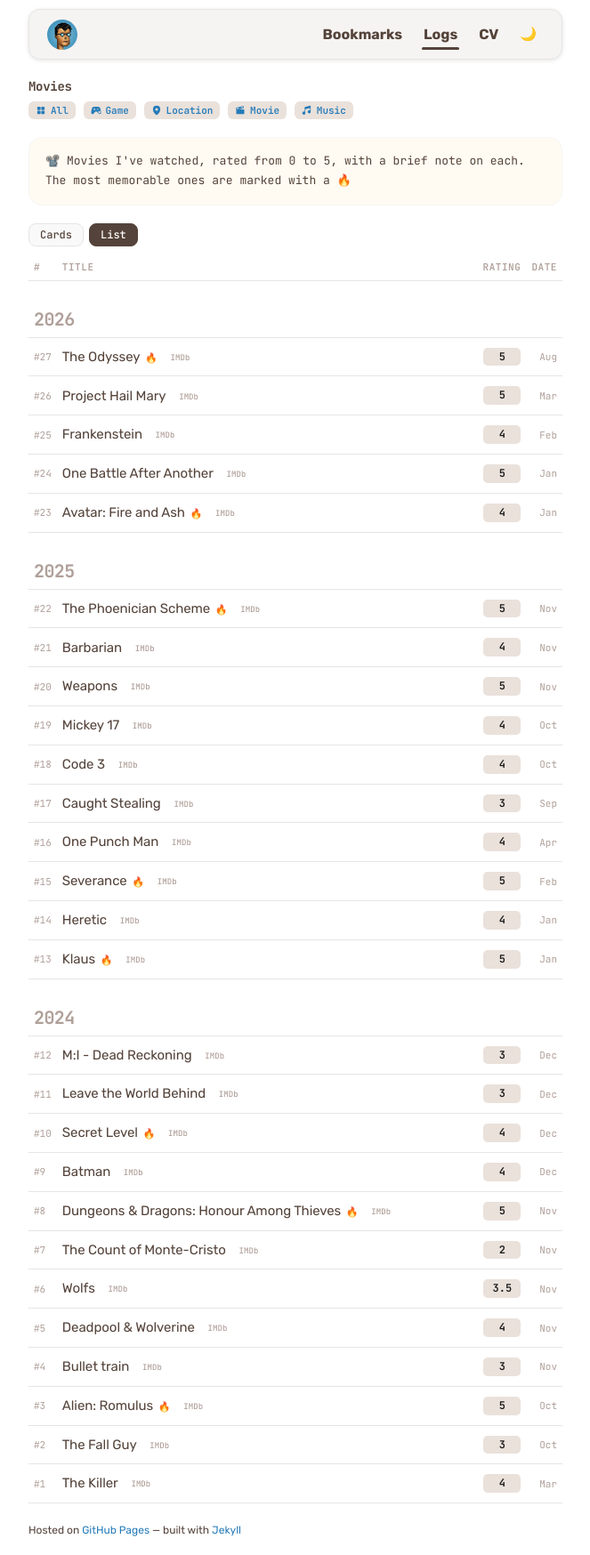
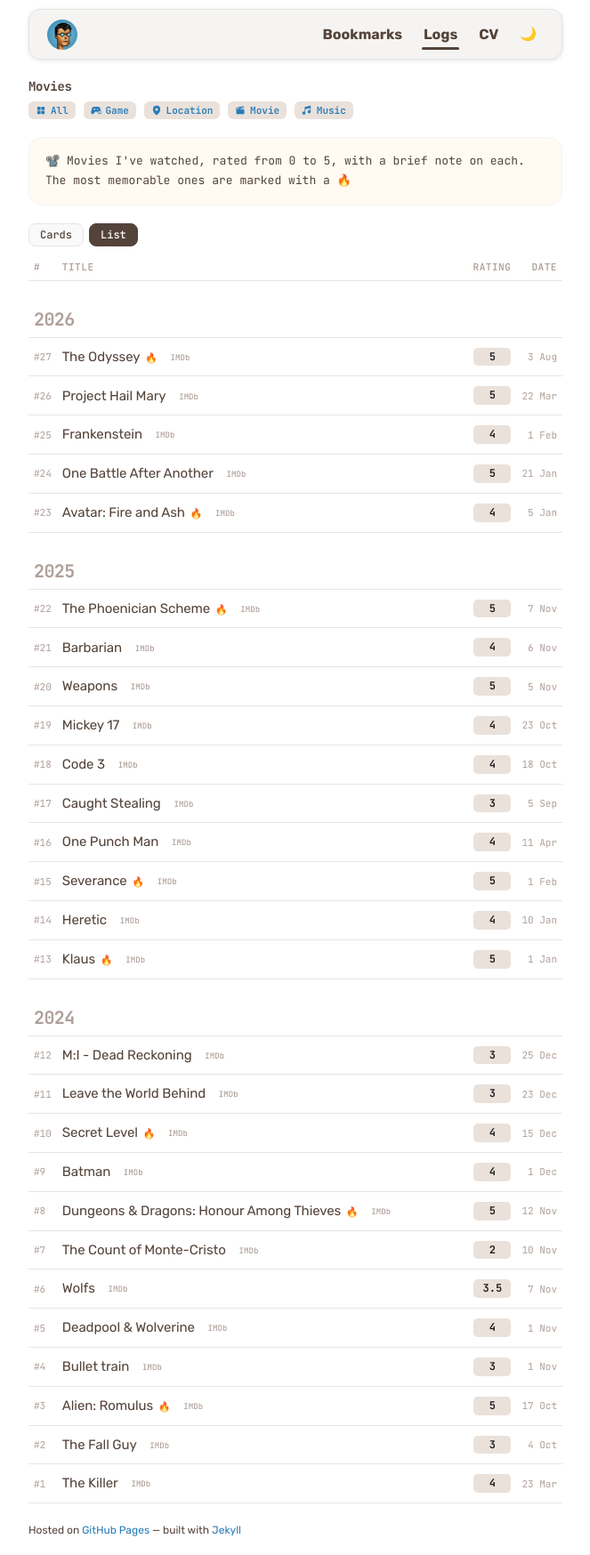
Before and after one commit to alobanov/alobanov.github.io, a Jekyll site: the page built from logs/movie.html, in a window 1280 px wide. Shown: the whole page at 89% size, without its empty margins (308-971 px from the left). Built offline with Jekyll 4.4.1, drawn with Linux system fonts in a browser that asks for light colours.

Commit message:
fix(logs): centre the category icon on its header, put the day back in dates
The icon sat 3px right of the "Category" heading: the cell carried a 12px
left padding against a 6px right one, and text-align centres inside the
content box, so half the difference showed up as an offset. With symmetric
padding the two centres line up to within a hundredth of a pixel.

Dates read "3 Aug" rather than "Aug" — the year still comes from the section
heading, but the day was worth keeping.

```diff
--- a/_includes/log_list.html
+++ b/_includes/log_list.html
@@ -54,7 +54,7 @@
         {%- if show_rating %}
         <td class="ml-rating">{% include log_rating.html rating=item.rating %}</td>
         {%- endif %}
-        <td class="ml-date">{{ item.date | date: "%b" }}</td>
+        <td class="ml-date">{{ item.date | date: "%-d %b" }}</td>
       </tr>
 
       <tr class="log-detail-row">
--- a/assets/css/style.css
+++ b/assets/css/style.css
@@ -1647,21 +1647,22 @@
     height: 13px;
 }
 
-/* Date column: month only — the year is the section heading above */
+/* Date column: day and month — the year is the section heading above */
 .log-list-table .ml-date {
-    width: 34px;
+    width: 52px;
 }
 
 /* Category column: the icon alone, with the name kept for screen readers and
    as a tooltip */
 .log-list-table .ml-cat {
     width: 34px;
-    padding-left: 12px;
+    text-align: center;
 }
 
 .log-list-table .ml-cat .cat-icon {
     width: 15px;
     height: 15px;
+    margin: 0 auto;
     color: var(--muted-color);
 }
 
```
